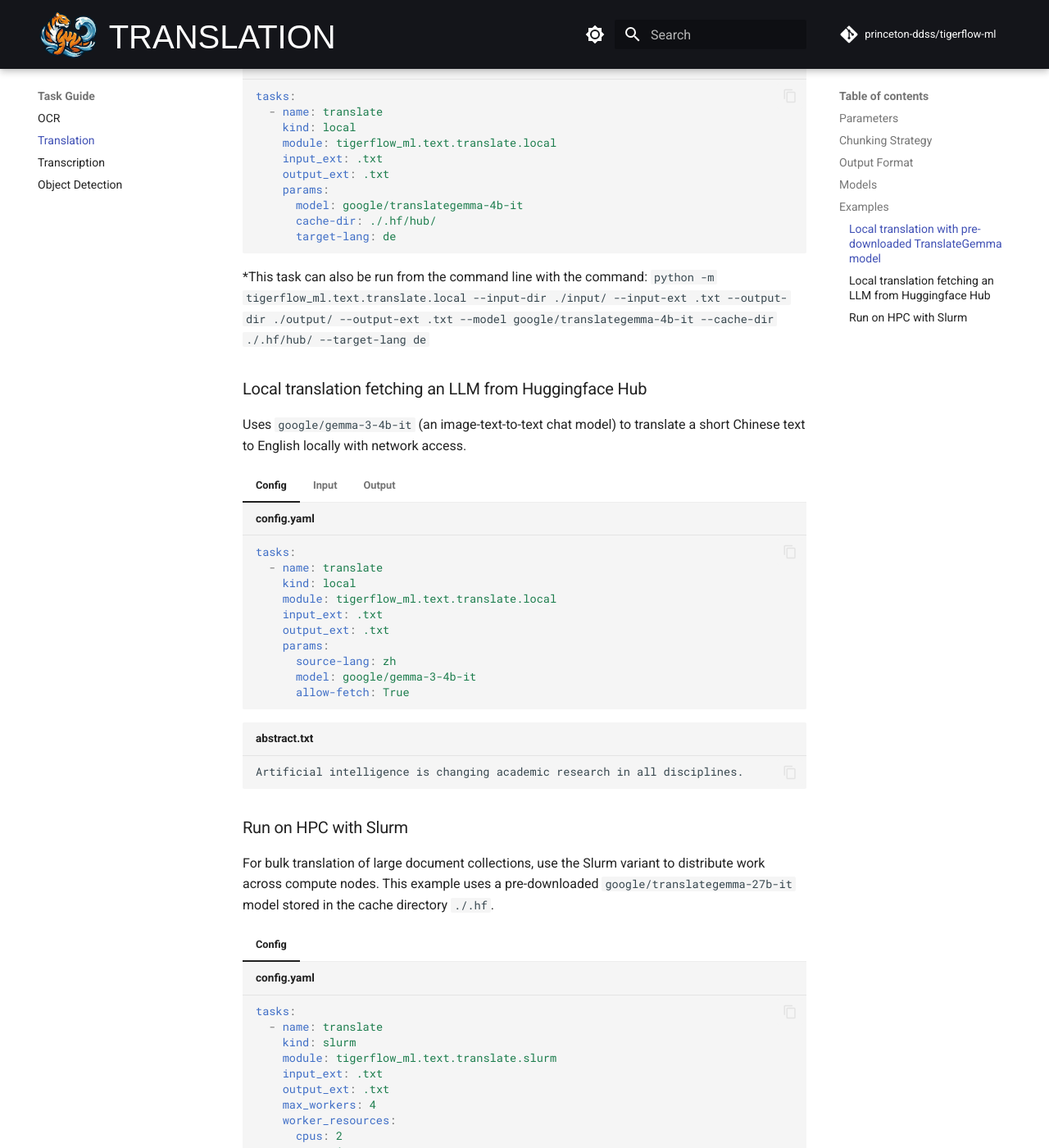
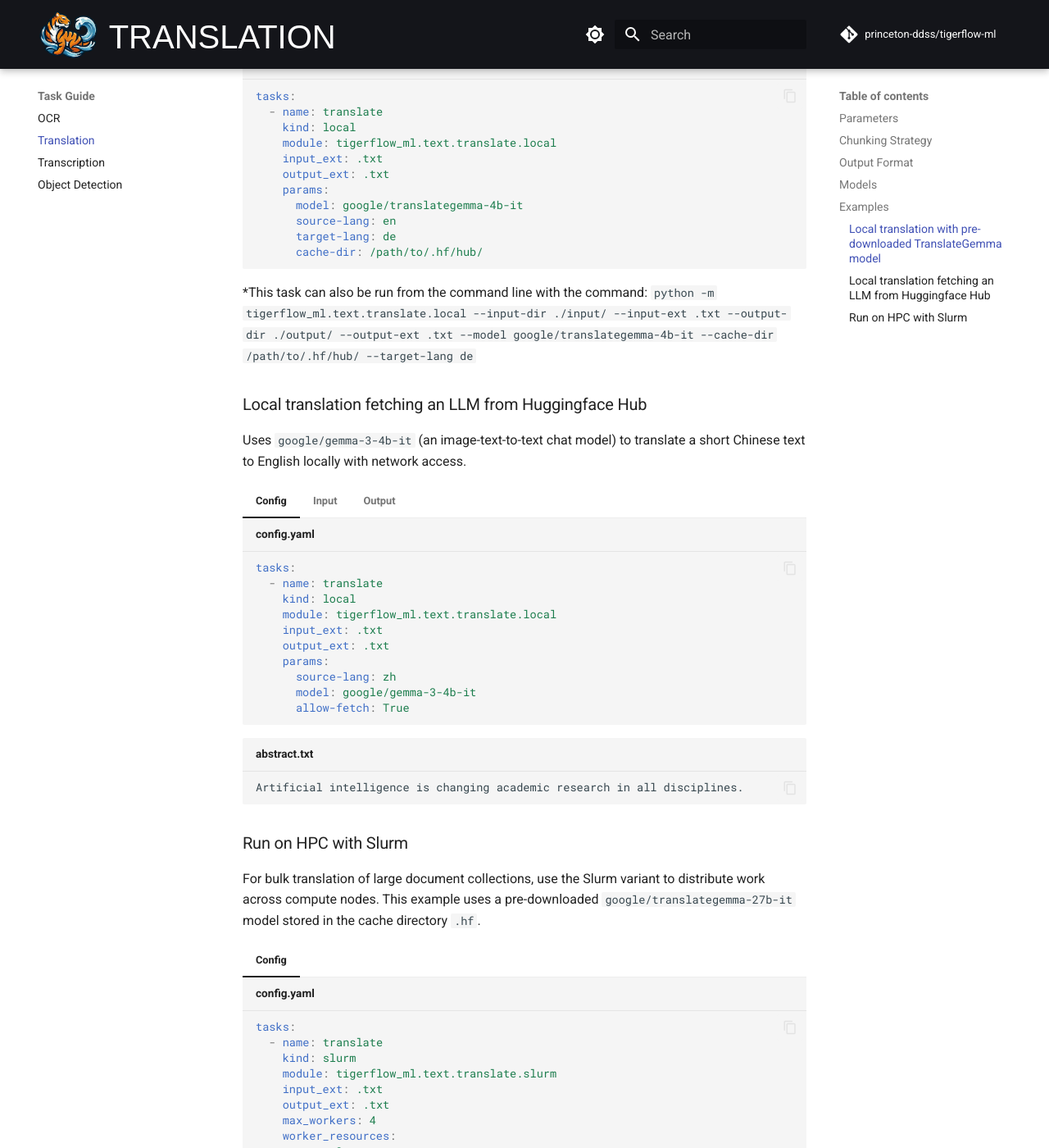
Before and after one commit to princeton-ddss/tigerflow-ml, an MkDocs documentation site: the page built from docs/mkdocs/tasks/translate.md, in a window 1280 px wide and 1400 px high, scrolled down 2085 px. Shown: the whole window at 82% size. Built offline with MkDocs 1.6.1 and Material for MkDocs 9.7.7, drawn with Linux system fonts in a browser that asks for light colours; some web fonts are replaced; comment, search, counter and statistics services are not loaded; the version menu is left out; some of the changed text lies outside the part shown.

Commit message:
docs: expand .hf path

````diff
--- a/docs/mkdocs/tasks/translate.md
+++ b/docs/mkdocs/tasks/translate.md
@@ -60,8 +60,9 @@ Run with the command: `tigerflow run config.yaml ./input/ ./output/`.*
         output_ext: .txt
         params:
           model: google/translategemma-4b-it
-          cache-dir: ./.hf/hub/
+          source-lang: en
           target-lang: de
+          cache-dir: /path/to/.hf/hub/
     ```
 
 === "Input"
@@ -80,7 +81,7 @@ Run with the command: `tigerflow run config.yaml ./input/ ./output/`.*
     Er wird seit über einem Jahrhundert als Übung für das Tippen verwendet.
     ```
 
-*This task can also be run from the command line with the command: `python -m tigerflow_ml.text.translate.local --input-dir ./input/ --input-ext .txt --output-dir ./output/ --output-ext .txt --model google/translategemma-4b-it --cache-dir ./.hf/hub/ --target-lang de`
+*This task can also be run from the command line with the command: `python -m tigerflow_ml.text.translate.local --input-dir ./input/ --input-ext .txt --output-dir ./output/ --output-ext .txt --model google/translategemma-4b-it --cache-dir /path/to/.hf/hub/ --target-lang de`
 
 
 ### Local translation fetching an LLM from Huggingface Hub
@@ -118,7 +119,7 @@ Uses `google/gemma-3-4b-it` (an image-text-to-text chat model) to translate a sh
 
 ### Run on HPC with Slurm
 
-For bulk translation of large document collections, use the Slurm variant to distribute work across compute nodes. This example uses a pre-downloaded `google/translategemma-27b-it` model stored in the cache directory `./.hf`.
+For bulk translation of large document collections, use the Slurm variant to distribute work across compute nodes. This example uses a pre-downloaded `google/translategemma-27b-it` model stored in the cache directory `.hf`.
 
 === "Config"
 
@@ -142,5 +143,5 @@ For bulk translation of large document collections, use the Slurm variant to dis
           - export TRANSFORMERS_OFFLINE=1
         params:
           model: google/translategemma-27b-it
-          cache-dir: ./.hf/hub
+          cache-dir: /path/to/.hf/hub/
     ```
````
